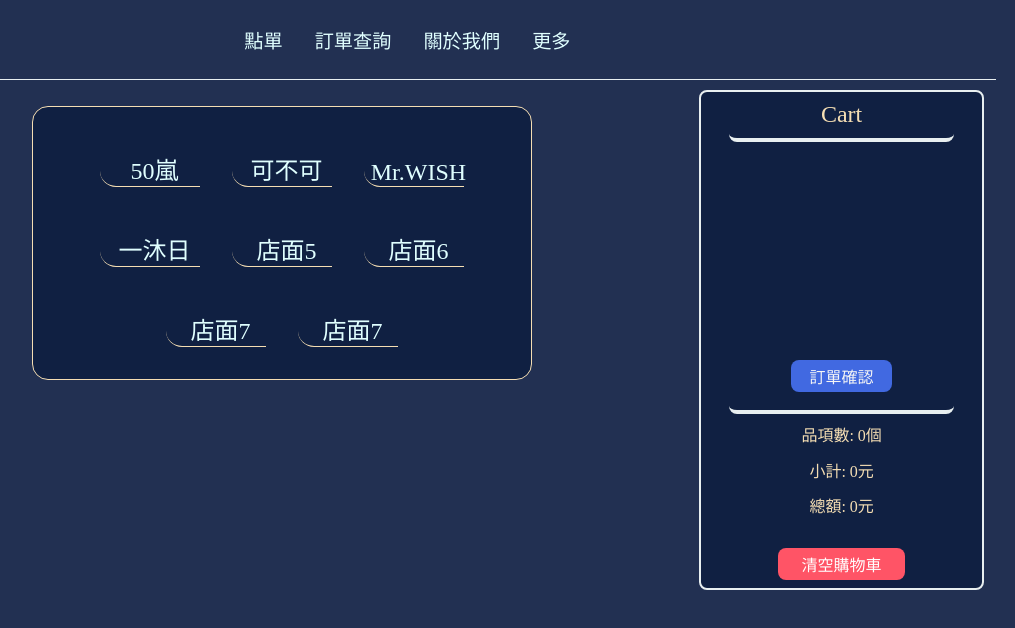
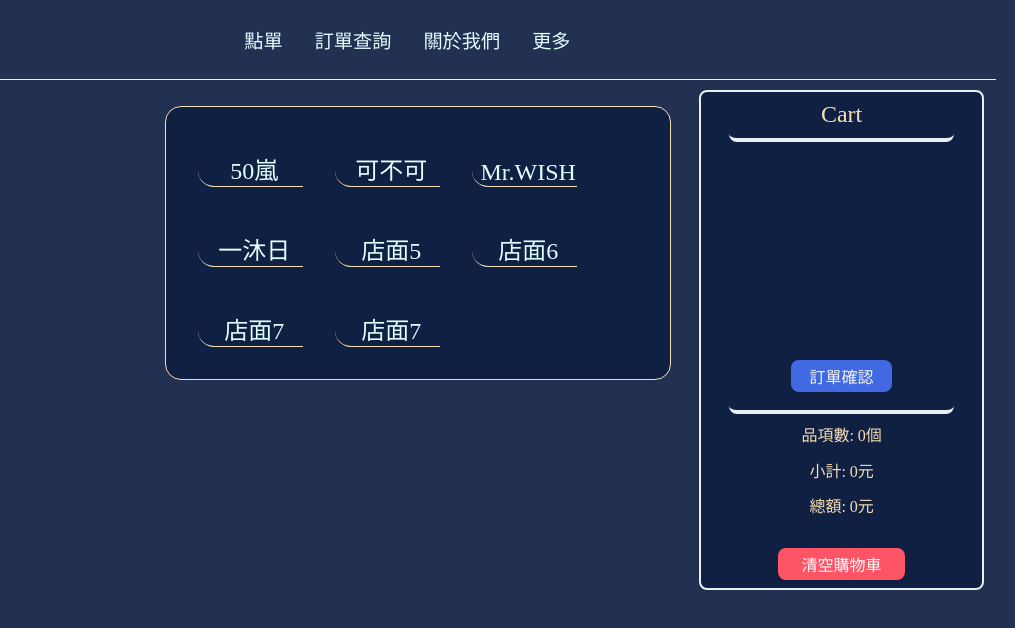
Before and after one commit to neko12377/Tap-Sip, a React app: page /#/ordering in a window 1280 px wide. Shown: the top 628 px of the page, without its empty margins (208-1223 px from the left). Built offline with nearby package versions, Linux system fonts and the light colour scheme.

Commit message:
bug fixing

```diff
--- a/src/Container Components/MerchandiseCategory.jsx
+++ b/src/Container Components/MerchandiseCategory.jsx
@@ -24,7 +24,7 @@ const Title = styled.div`
 
 const ItemCategory = styled.div`
   display: flex;
-  justify-content: center;
+  justify-content: space-between;
   align-items: center;
   width: 95%;
   height: 3rem;
@@ -38,7 +38,8 @@ const Categories = styled(Link)`
   display: flex;
   justify-content: center;
   align-items: center;
-  width: 33%;
+  width: 25%;
+  min-width: 25%;
   height: 100%;
   text-decoration: none;
   color: lightblue;
--- a/src/Container Components/OrdersPage.jsx
+++ b/src/Container Components/OrdersPage.jsx
@@ -10,28 +10,34 @@ import * as actionCreators from '../Actions';
 
 const MainContent = styled.section`
   display: flex;
-  justify-content: space-between;
+  justify-content: center;
   width: 100%;
   position: relative;
+  overflow: scroll;
   top: 90px;
   @media (max-width: 576px) {
     flex-direction: column;
+    justify-content: flex-start;
     align-items: center;
-    top: 70px;
-    margin-bottom: 4rem;
+    height: 100%;
+    max-height: 440px;
+    top: 60px;
   }
 `;
 
 const MiddleContent = styled.div`
   display: flex;
-  width: 77%;
   flex-direction: column;
   align-items: center;
+  width: 100%;
+  padding-left: 25%;
   @media (max-width: 576px) {
+    flex-direction: row;
+    justify-content: center;
+    align-items: flex-start;
+    flex-wrap: wrap;
     width: 100%;
-    justify-content: center;
-    flex-direction: row;
-    flex-wrap: wrap;
+    padding-left: 0;
   }
 `;
 
@@ -43,7 +49,7 @@ const SideContent = styled.aside`
   @media (max-width: 576px) {
     position: fixed;
     z-index: 2;
-    width: 100%;
+    width: 77%;
     height: 100%;
     min-width: 100%;
     max-width: 100%;
--- a/src/Presentationl Components/MerchandiseList.jsx
+++ b/src/Presentationl Components/MerchandiseList.jsx
@@ -6,8 +6,10 @@ import menu from '../menu/menu.json';
 
 const NavLink = styled.nav`
   display: flex;
+  justify-content: space-between;
   width: 95%;
   height: 60px;
+  min-height: 60px;
   margin: 0;
   padding: 0;
   overflow: scroll;
@@ -15,7 +17,7 @@ const NavLink = styled.nav`
   border: 3px solid whitesmoke;
   border-radius: 1rem;
   @media (max-width: 576px) {
-    margin: 0;
+    margin: 1rem 0.5rem;
   }
 `;
 
@@ -23,12 +25,12 @@ const Category = styled(Link)`
   display: flex;
   justify-content: center;
   align-items: center;
-  width: 20%;
-  min-width: 20%;
+  width: 25%;
+  min-width: 25%;
   height: 100%;
   border-radius: 1rem;
   color: lightblue;
-  font-size: 1.5rem;
+  font-size: 1.25rem;
   text-decoration: none;
   &:visited {
     color: lightblue;
@@ -38,16 +40,17 @@ const Category = styled(Link)`
     color: wheat;
   }
   @media (max-width: 576px) {
-    width: 25%;
-    min-width: 25%;
+    width: 33%;
+    min-width: 33%;
   }
 `;
 
 const InitialPage = styled.div`
   display: flex;
   align-items: flex-start;
-  justify-content: center;
-  width: 60%;
+  justify-content: flex-start;
+  width: 90%;
+  min-width: 445px;
   flex-wrap: wrap;
   font-size: 1.5rem;
   padding: 1rem;
@@ -57,8 +60,11 @@ const InitialPage = styled.div`
   background-color: #102042;
   overflow: scroll;
   @media (max-width: 576px) {
+    justify-content: center;
+    align-items: center;
     width: 90%;
     margin: 1rem 0.5rem;
+    min-width: 90%;
   }
 `;
 // boutton clicked effect 🚀;
@@ -101,7 +107,8 @@ const OptionOfShops = styled(Link)`
   justify-content: center;
   align-items: flex-end;
   width: 20%;
-  min-width: 100px;
+  min-width: 105px;
+  max-width: 105px;
   height: 3rem;
   margin: 1rem;
   padding-left: 0.5rem;
```
Also changed, not shown: 1 other file (tests, documents, lock files or other folders).
